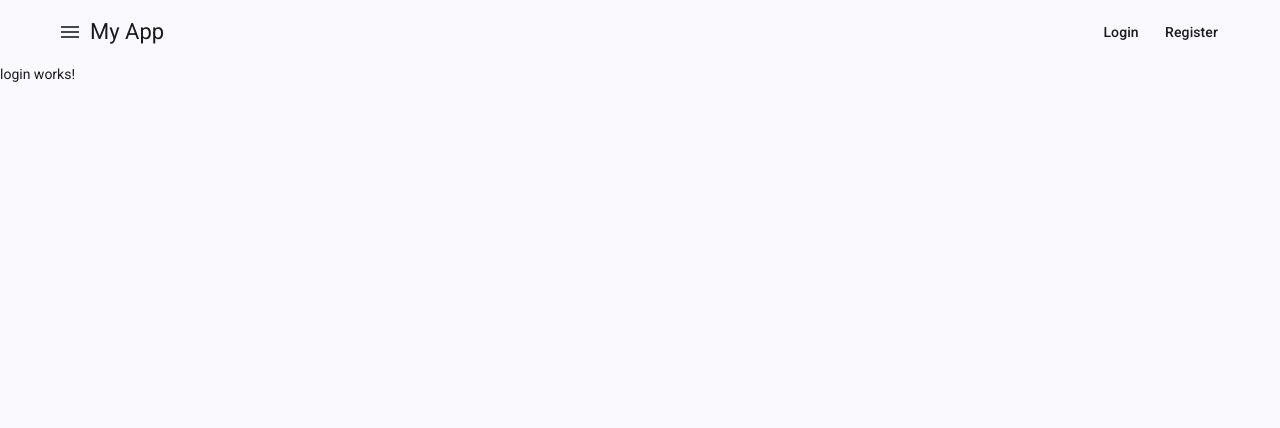
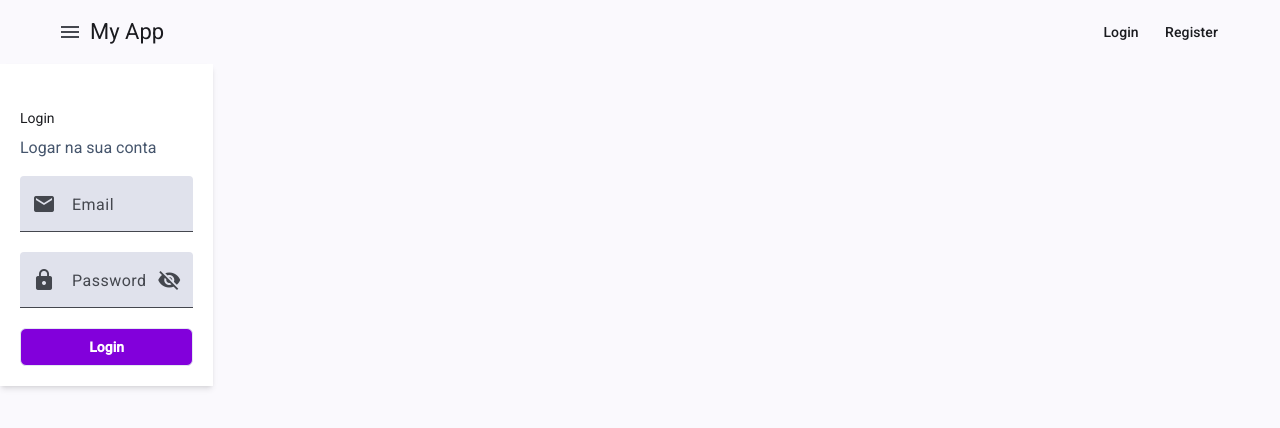
Before and after one commit to kennydasilva/client, an Angular app: page /login in a window 1280 px wide. Shown: the top 428 px of the page. Built offline with nearby package versions, Linux system fonts and the light colour scheme.

Commit message:
addiction of the login page form

```diff
--- a/src/app/pages/login/login.html
+++ b/src/app/pages/login/login.html
@@ -1 +1,33 @@
-<p>login works!</p>
+<div class="h-screen files items-center justify-center">
+  <form class="shadow-md rounded-ad p-5 bg-white w-1/6">
+    <div class="py-4">
+      <h1 class="font-old py-2">
+        Login
+      </h1>
+
+      <h6 class="text-slate-600 text-base">
+        Logar na sua conta
+      </h6>
+    </div>
+
+    <mat-form-field apperance="fill" class="w-full">
+      <mat-label>Email</mat-label>
+      <input matInput placeholder="Email" />
+      <mat-icon matPrefix>email</mat-icon>
+    </mat-form-field>
+
+    <mat-form-field apperance="fill" class="w-full">
+      <mat-label>Password</mat-label>
+      <input matInput type="{{ hide ? 'password' : 'text'}}" placeholder="Password" />
+      <mat-icon matPrefix>lock</mat-icon>
+      <mat-icon (click)="hide=!hide" matSuffix>
+        {{hide ? 'visibility_off' : 'visibility'}}
+      </mat-icon>
+    </mat-form-field>
+
+    <button type="submit" class=" w-full border border-slate-200 rounded-md disabled:bg-purple-400 py-2 px-3 bg-purple-700 text-white font-bold">
+      Login
+    </button>
+
+  </form>
+  </div>
--- a/src/app/pages/login/login.ts
+++ b/src/app/pages/login/login.ts
@@ -1,12 +1,17 @@
+import { MatIconModule } from '@angular/material/icon';
 import { Component } from '@angular/core';
 import { RouterLink } from '@angular/router';
+import { MatInputModule } from '@angular/material/input';
+import { ReactiveFormsModule } from '@angular/forms';
+
 
 @Component({
   selector: 'app-login',
-  imports: [RouterLink],
+  imports: [MatInputModule, MatIconModule, ReactiveFormsModule],
   templateUrl: './login.html',
   styleUrl: './login.css'
 })
 export class Login {
+   hide=true;
 
 }
```
